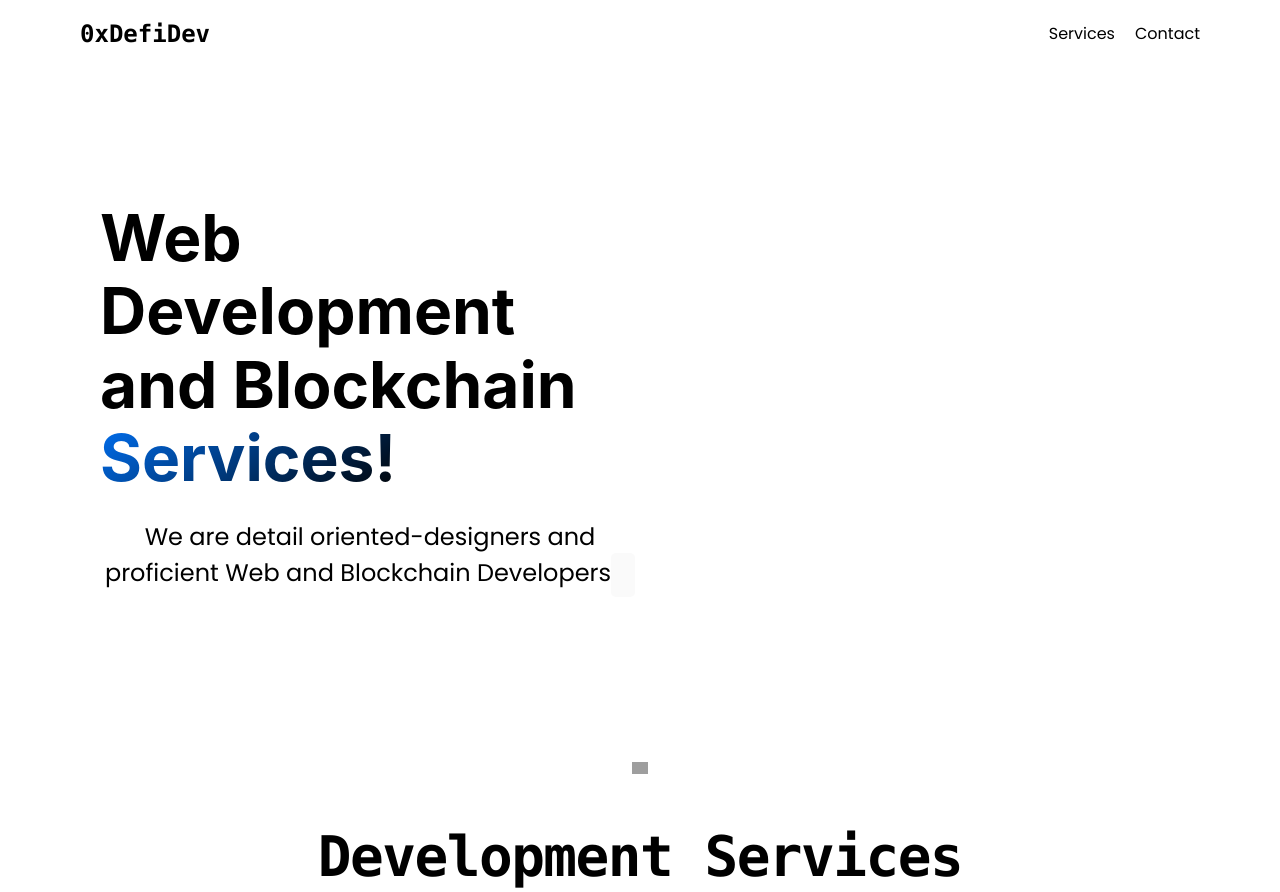
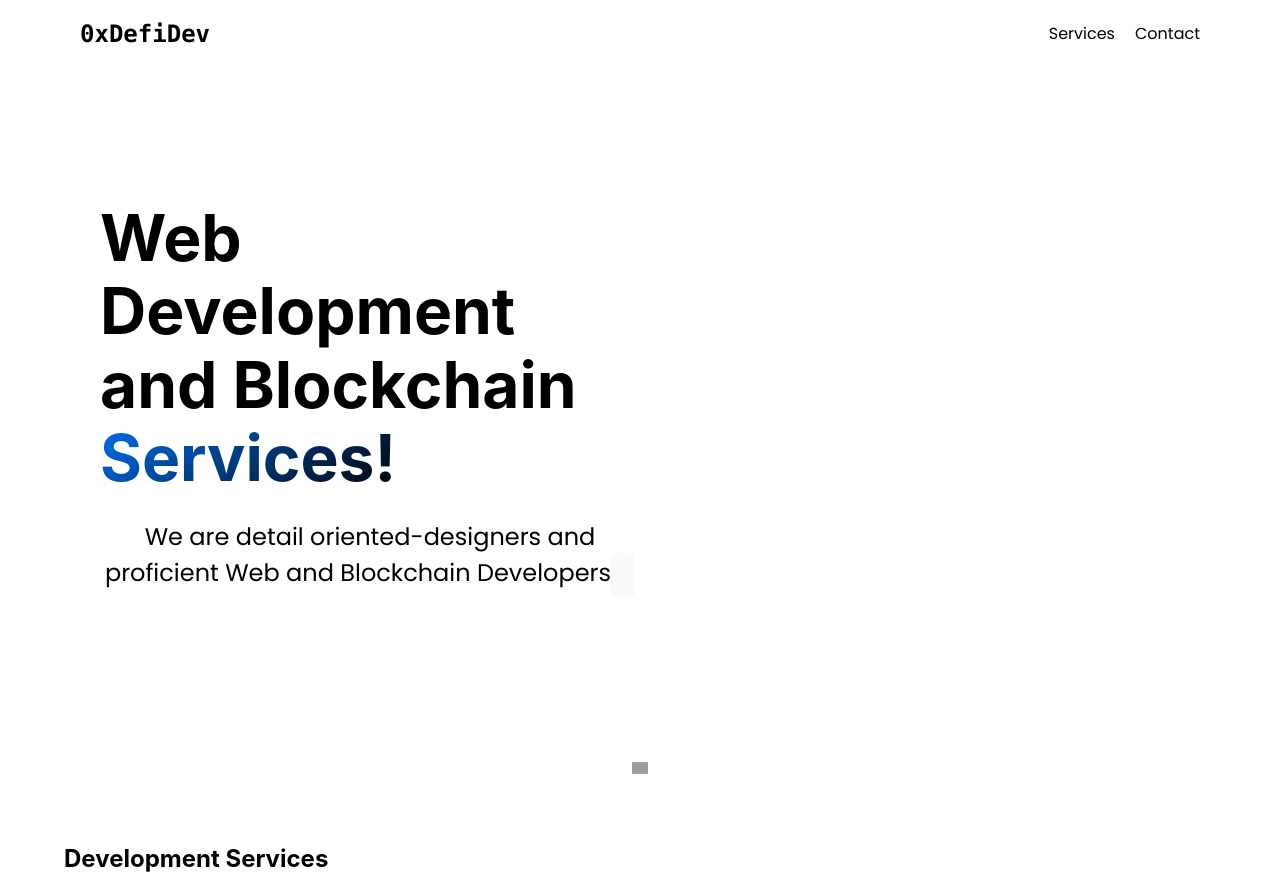
Before and after one commit to xdefidev/0xdefidev-file, a Next.js app: page / in a window 1280 px wide. Shown: the top 892 px of the page. Built offline with nearby package versions, Linux system fonts and the light colour scheme; grey boxes are pictures that could not be loaded.

Commit message:
1 file modified

```diff
--- a/pages/index.js
+++ b/pages/index.js
@@ -12,9 +12,7 @@ export default function Home() {
   return (
     <div>
       <Head>
-        <title>
-          0xDefiDev | Blockchain Development services | Web Development Services
-        </title>
+        <title>0xDefiDev | Blockchain and Web Development services</title>
 
         <meta
           name="description"
@@ -84,7 +82,7 @@ export default function Home() {
 
         <div className="grid-container" id="grid-container">
           <div className="services">
-            <h1>Development Services</h1>
+            <h2>Development Services</h2>
           </div>
           <div className={styles.grid}>
             {services.map((item, index) => (
```
